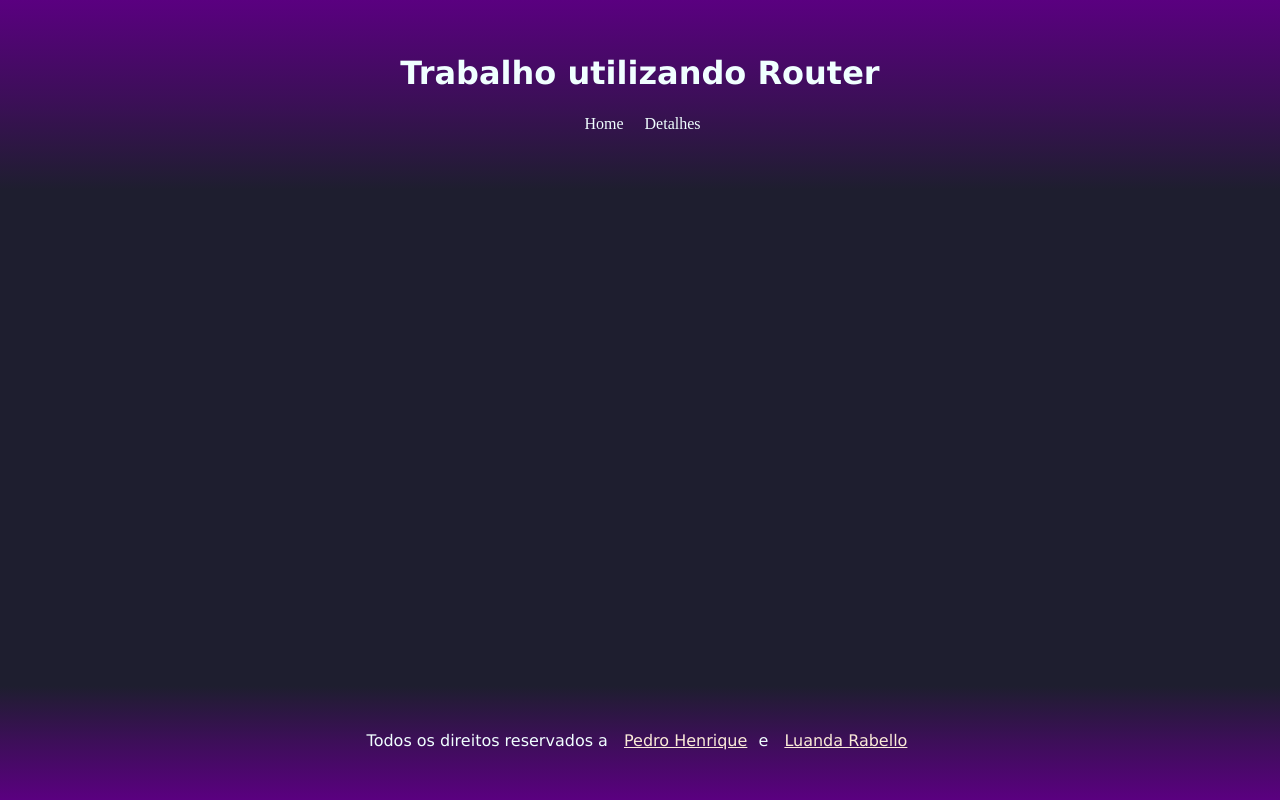
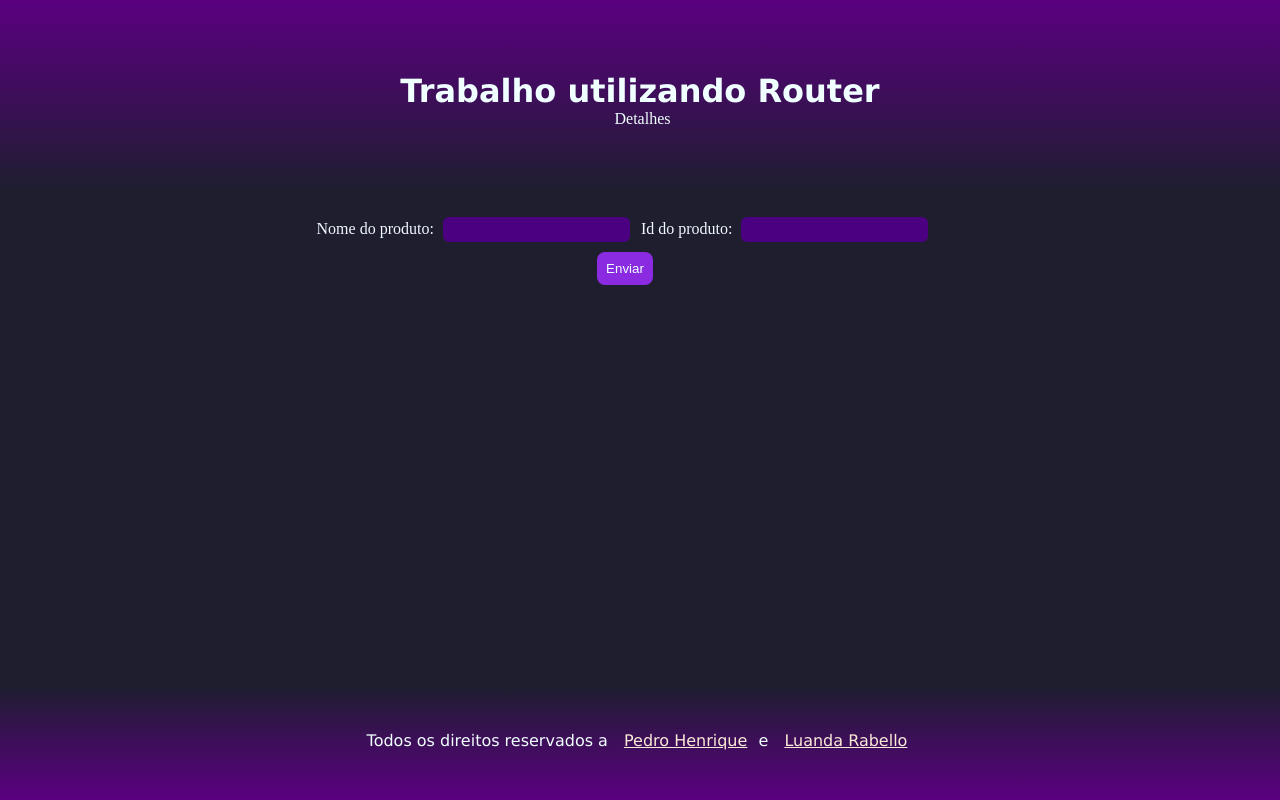
Before and after one commit to preudu-cmd-hash/trabalho-rotas, a React (Vite) app: page / in a window 1280 px wide. Built offline with nearby package versions, Linux system fonts and the light colour scheme.

Commit message:
index e reac router

```diff
--- a/src/Pages/Details/Details.jsx
+++ b/src/Pages/Details/Details.jsx
@@ -1,4 +1,4 @@
-import { useNavigate, useParams } from "react-router-dom";
+import { useNavigate, useParams } from "react-router";
 import styles from "./Details.module.css";
 
 export const Details = () => {
--- a/src/Pages/Home/Home.jsx
+++ b/src/Pages/Home/Home.jsx
@@ -1,5 +1,5 @@
 import { useState } from "react";
-import { useNavigate } from "react-router-dom";
+import { useNavigate } from "react-router";
 import styles from "./Home.module.css";
 
 export const Home = () => {
--- a/src/Router/Router.jsx
+++ b/src/Router/Router.jsx
@@ -1,4 +1,4 @@
-import { HashRouter, Route, Routes } from "react-router-dom";
+import { HashRouter, Route, Routes } from "react-router";
 import { Home } from "../Pages/Home/Home";
 import { Details } from "../Pages/Details/Details";
 import { NotFound } from "../Pages/NotFound/NotFound";
@@ -10,7 +10,7 @@ function Router() {
       <HashRouter>
         <Routes>
           <Route path="/" element={<Layout />}>
-            <Route path="home" element={<Home />} />
+            <Route index element={<Home />} />
             <Route path="details/:name" element={<Details />} />
             <Route path="*" element={<NotFound />} />
           </Route>
--- a/src/components/Layout/Layout.jsx
+++ b/src/components/Layout/Layout.jsx
@@ -1,4 +1,4 @@
-import { Outlet } from "react-router-dom";
+import { Outlet } from "react-router";
 import { Header } from "../Header/Header";
 import { Footer } from "../Footer/Footer";
 
--- a/src/components/Navbar/Navbar.jsx
+++ b/src/components/Navbar/Navbar.jsx
@@ -1,17 +1,10 @@
 import styles from "./Navbar.module.css";
-import { NavLink } from "react-router-dom";
+import { NavLink } from "react-router";
 
 export const Navbar = () => {
   return (
     <>
-      <div className={styles.container}>
-        <NavLink
-          to="home"
-          className={({ isActive }) => (isActive ? "link-ativo" : "")}
-        >
-          {({ isActive }) => (isActive ? "🏠 Home" : "Home")}
-        </NavLink>
-        <br />
+      <div>
         <NavLink
           to="details/coisa-feia"
           className={({ isActive }) => (isActive ? "link-ativo" : "")}
```
